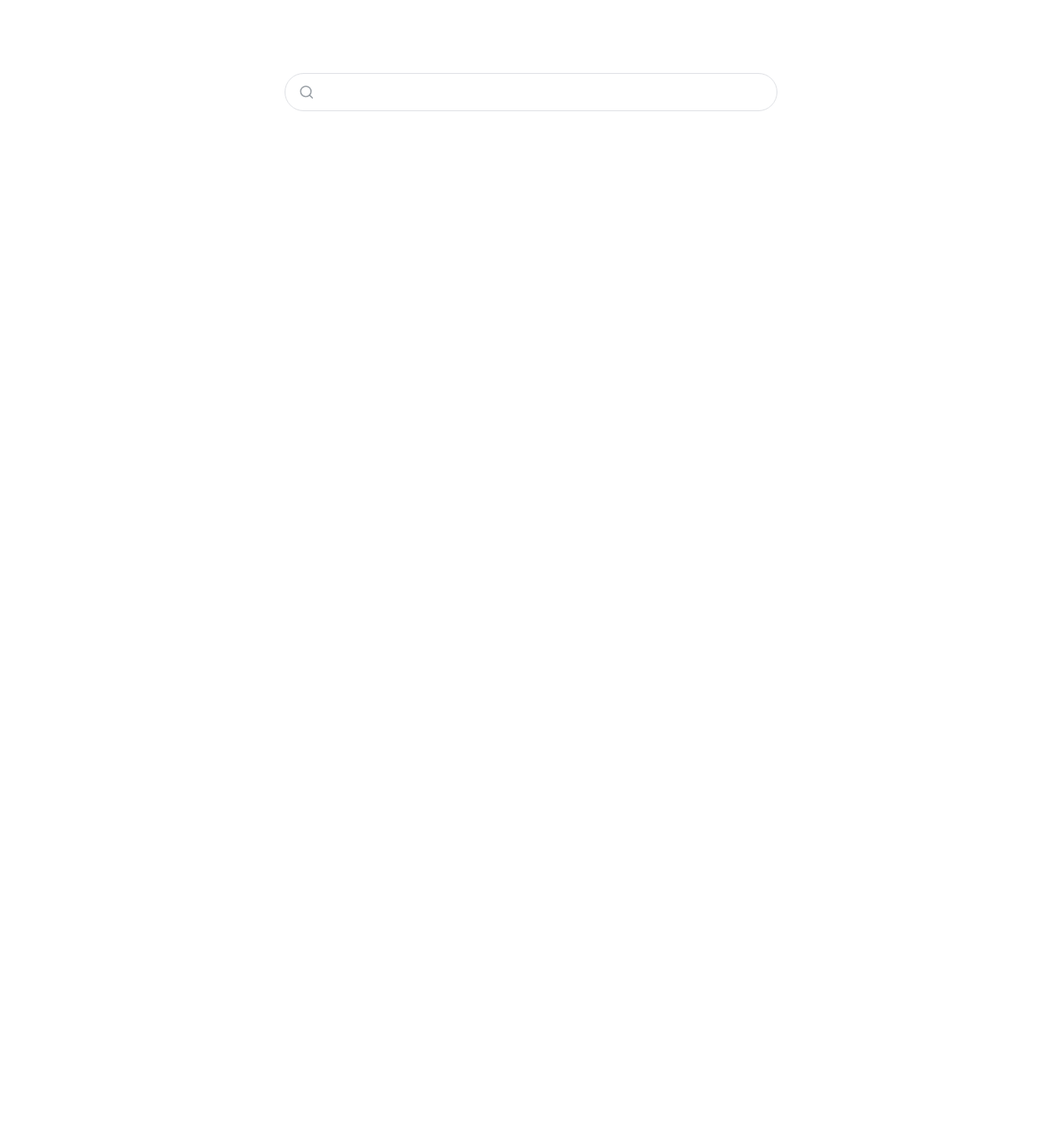
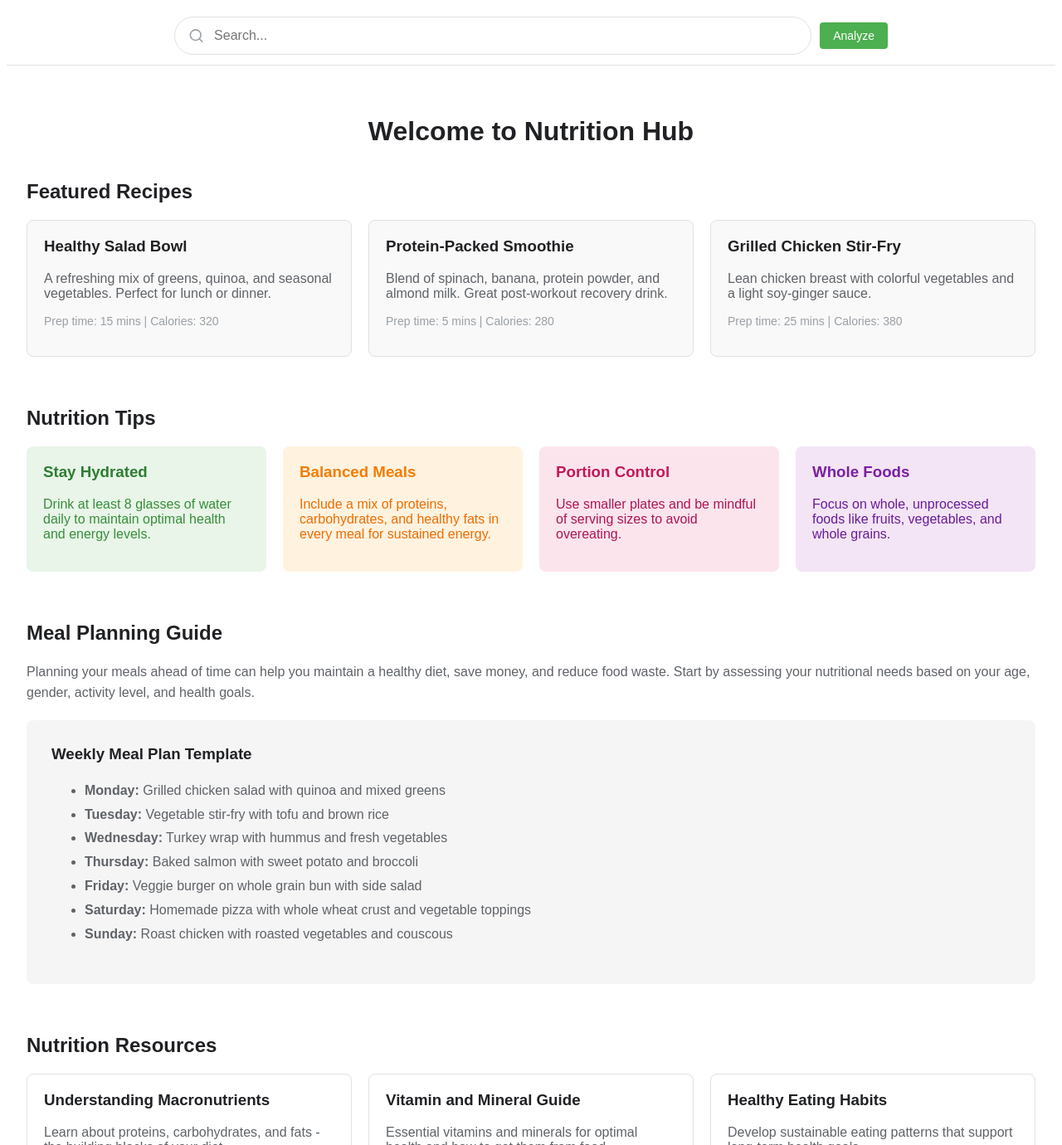
Before and after one commit to deltoidal-icositetrahedron/Nutrition-Website, a React (Vite) app: page / in a window 1280 px wide. Shown: the top 1380 px of the page at 83% size. Before the commit the page ends 896 px from the top, so only its background shows below. Built offline with nearby package versions, Linux system fonts and the light colour scheme.

Commit message:
added stickied search bar and basic content

```diff
--- a/src/App.jsx
+++ b/src/App.jsx
@@ -2,12 +2,26 @@ import { useState } from "react";
 
 export default function App() {
   const [query, setQuery] = useState("");
+  const [isHovered, setIsHovered] = useState(false);
 
   return (
-    <div style={{ background: "#fff", minHeight: "100vh", display: "flex", justifyContent: "center", paddingTop: 80, fontFamily: "arial, sans-serif" }}>
+    <div style={{ background: "#fff", minHeight: "100vh", fontFamily: "arial, sans-serif" }}>
+
+      {/* Sticky search bar */}
+      <div style={{
+        position: "sticky",
+        top: 0,
+        zIndex: 100,
+        background: "#fff",
+        borderBottom: "1px solid #dfe1e5",
+        padding: "12px 24px",
+        display: "flex",
+        justifyContent: "center",
+      }}>
+        <div style={{ display: "flex", alignItems: "center", gap: 10, width: "100%", maxWidth: 860 }}>
           <div style={{
             display: "flex", alignItems: "center", gap: 10,
-        width: "100%", maxWidth: 560, height: 44,
+            width: "100%", height: 44,
             border: "1px solid #dfe1e5", borderRadius: 24, padding: "0 16px",
             boxShadow: query ? "0 1px 6px rgba(32,33,36,.28)" : "none",
             transition: "box-shadow 0.2s"
@@ -21,8 +35,121 @@ export default function App() {
               style={{ border: "none", outline: "none", fontSize: 16, width: "100%", color: "#202124" }}
               autoComplete="off"
               spellCheck="false"
+              placeholder="Search..."
             />
           </div>
+
+          <button
+            onMouseEnter={() => setIsHovered(true)}
+            onMouseLeave={() => setIsHovered(false)}
+            style={{
+              backgroundColor: isHovered ? '#45a049' : '#4CAF50',
+              color: 'white', border: 'none',
+              padding: '8px 16px', borderRadius: '4px',
+              cursor: 'pointer', whiteSpace: "nowrap",
+              transition: 'background-color 0.3s, transform 0.2s',
+              transform: isHovered ? 'scale(1.05)' : 'scale(1)',
+              fontSize: 14
+            }}
+          >
+            Analyze
+          </button>
+        </div>
+      </div>
+
+      {/* Page content */}
+      <div style={{ padding: "40px 24px" }}>
+        <h1 style={{ textAlign: "center", marginBottom: "40px", color: "#202124" }}>Welcome to Nutrition Hub</h1>
+
+        <section style={{ marginBottom: "60px" }}>
+          <h2 style={{ color: "#202124", marginBottom: "20px" }}>Featured Recipes</h2>
+          <div style={{ display: "grid", gridTemplateColumns: "repeat(auto-fit, minmax(300px, 1fr))", gap: "20px" }}>
+            <div style={{ border: "1px solid #dfe1e5", borderRadius: "8px", padding: "20px", background: "#f9f9f9" }}>
+              <h3 style={{ marginTop: 0, color: "#202124" }}>Healthy Salad Bowl</h3>
+              <p style={{ color: "#5f6368" }}>A refreshing mix of greens, quinoa, and seasonal vegetables. Perfect for lunch or dinner.</p>
+              <p style={{ fontSize: "14px", color: "#9aa0a6" }}>Prep time: 15 mins | Calories: 320</p>
+            </div>
+            <div style={{ border: "1px solid #dfe1e5", borderRadius: "8px", padding: "20px", background: "#f9f9f9" }}>
+              <h3 style={{ marginTop: 0, color: "#202124" }}>Protein-Packed Smoothie</h3>
+              <p style={{ color: "#5f6368" }}>Blend of spinach, banana, protein powder, and almond milk. Great post-workout recovery drink.</p>
+              <p style={{ fontSize: "14px", color: "#9aa0a6" }}>Prep time: 5 mins | Calories: 280</p>
+            </div>
+            <div style={{ border: "1px solid #dfe1e5", borderRadius: "8px", padding: "20px", background: "#f9f9f9" }}>
+              <h3 style={{ marginTop: 0, color: "#202124" }}>Grilled Chicken Stir-Fry</h3>
+              <p style={{ color: "#5f6368" }}>Lean chicken breast with colorful vegetables and a light soy-ginger sauce.</p>
+              <p style={{ fontSize: "14px", color: "#9aa0a6" }}>Prep time: 25 mins | Calories: 380</p>
+            </div>
+          </div>
+        </section>
+
+        <section style={{ marginBottom: "60px" }}>
+          <h2 style={{ color: "#202124", marginBottom: "20px" }}>Nutrition Tips</h2>
+          <div style={{ display: "grid", gridTemplateColumns: "repeat(auto-fit, minmax(250px, 1fr))", gap: "20px" }}>
+            <div style={{ padding: "20px", background: "#e8f5e8", borderRadius: "8px" }}>
+              <h3 style={{ marginTop: 0, color: "#2e7d32" }}>Stay Hydrated</h3>
+              <p style={{ color: "#388e3c" }}>Drink at least 8 glasses of water daily to maintain optimal health and energy levels.</p>
+            </div>
+            <div style={{ padding: "20px", background: "#fff3e0", borderRadius: "8px" }}>
+              <h3 style={{ marginTop: 0, color: "#f57c00" }}>Balanced Meals</h3>
+              <p style={{ color: "#ef6c00" }}>Include a mix of proteins, carbohydrates, and healthy fats in every meal for sustained energy.</p>
+            </div>
+            <div style={{ padding: "20px", background: "#fce4ec", borderRadius: "8px" }}>
+              <h3 style={{ marginTop: 0, color: "#c2185b" }}>Portion Control</h3>
+              <p style={{ color: "#ad1457" }}>Use smaller plates and be mindful of serving sizes to avoid overeating.</p>
+            </div>
+            <div style={{ padding: "20px", background: "#f3e5f5", borderRadius: "8px" }}>
+              <h3 style={{ marginTop: 0, color: "#7b1fa2" }}>Whole Foods</h3>
+              <p style={{ color: "#6a1b9a" }}>Focus on whole, unprocessed foods like fruits, vegetables, and whole grains.</p>
+            </div>
+          </div>
+        </section>
+
+        <section style={{ marginBottom: "60px" }}>
+          <h2 style={{ color: "#202124", marginBottom: "20px" }}>Meal Planning Guide</h2>
+          <p style={{ color: "#5f6368", lineHeight: "1.6", marginBottom: "20px" }}>
+            Planning your meals ahead of time can help you maintain a healthy diet, save money, and reduce food waste.
+            Start by assessing your nutritional needs based on your age, gender, activity level, and health goals.
+          </p>
+          <div style={{ background: "#f5f5f5", padding: "30px", borderRadius: "8px" }}>
+            <h3 style={{ marginTop: 0, color: "#202124" }}>Weekly Meal Plan Template</h3>
+            <ul style={{ color: "#5f6368", lineHeight: "1.8" }}>
+              <li><strong>Monday:</strong> Grilled chicken salad with quinoa and mixed greens</li>
+              <li><strong>Tuesday:</strong> Vegetable stir-fry with tofu and brown rice</li>
+              <li><strong>Wednesday:</strong> Turkey wrap with hummus and fresh vegetables</li>
+              <li><strong>Thursday:</strong> Baked salmon with sweet potato and broccoli</li>
+              <li><strong>Friday:</strong> Veggie burger on whole grain bun with side salad</li>
+              <li><strong>Saturday:</strong> Homemade pizza with whole wheat crust and vegetable toppings</li>
+              <li><strong>Sunday:</strong> Roast chicken with roasted vegetables and couscous</li>
+            </ul>
+          </div>
+        </section>
+
+        <section style={{ marginBottom: "60px" }}>
+          <h2 style={{ color: "#202124", marginBottom: "20px" }}>Nutrition Resources</h2>
+          <div style={{ display: "grid", gridTemplateColumns: "repeat(auto-fit, minmax(280px, 1fr))", gap: "20px" }}>
+            <div style={{ border: "1px solid #dfe1e5", borderRadius: "8px", padding: "20px" }}>
+              <h3 style={{ marginTop: 0, color: "#202124" }}>Understanding Macronutrients</h3>
+              <p style={{ color: "#5f6368" }}>Learn about proteins, carbohydrates, and fats - the building blocks of your diet.</p>
+              <button style={{ background: "#4CAF50", color: "white", border: "none", padding: "8px 16px", borderRadius: "4px", cursor: "pointer" }}>Read More</button>
+            </div>
+            <div style={{ border: "1px solid #dfe1e5", borderRadius: "8px", padding: "20px" }}>
+              <h3 style={{ marginTop: 0, color: "#202124" }}>Vitamin and Mineral Guide</h3>
+              <p style={{ color: "#5f6368" }}>Essential vitamins and minerals for optimal health and how to get them from food.</p>
+              <button style={{ background: "#4CAF50", color: "white", border: "none", padding: "8px 16px", borderRadius: "4px", cursor: "pointer" }}>Read More</button>
+            </div>
+            <div style={{ border: "1px solid #dfe1e5", borderRadius: "8px", padding: "20px" }}>
+              <h3 style={{ marginTop: 0, color: "#202124" }}>Healthy Eating Habits</h3>
+              <p style={{ color: "#5f6368" }}>Develop sustainable eating patterns that support long-term health goals.</p>
+              <button style={{ background: "#4CAF50", color: "white", border: "none", padding: "8px 16px", borderRadius: "4px", cursor: "pointer" }}>Read More</button>
+            </div>
+          </div>
+        </section>
+
+        <footer style={{ textAlign: "center", padding: "40px 0", borderTop: "1px solid #dfe1e5", color: "#9aa0a6" }}>
+          <p>&copy; 2024 Nutrition Hub. All rights reserved.</p>
+        </footer>
+      </div>
+
     </div>
   );
 }
```
Lines whose indentation alone changed are shown as unchanged.
